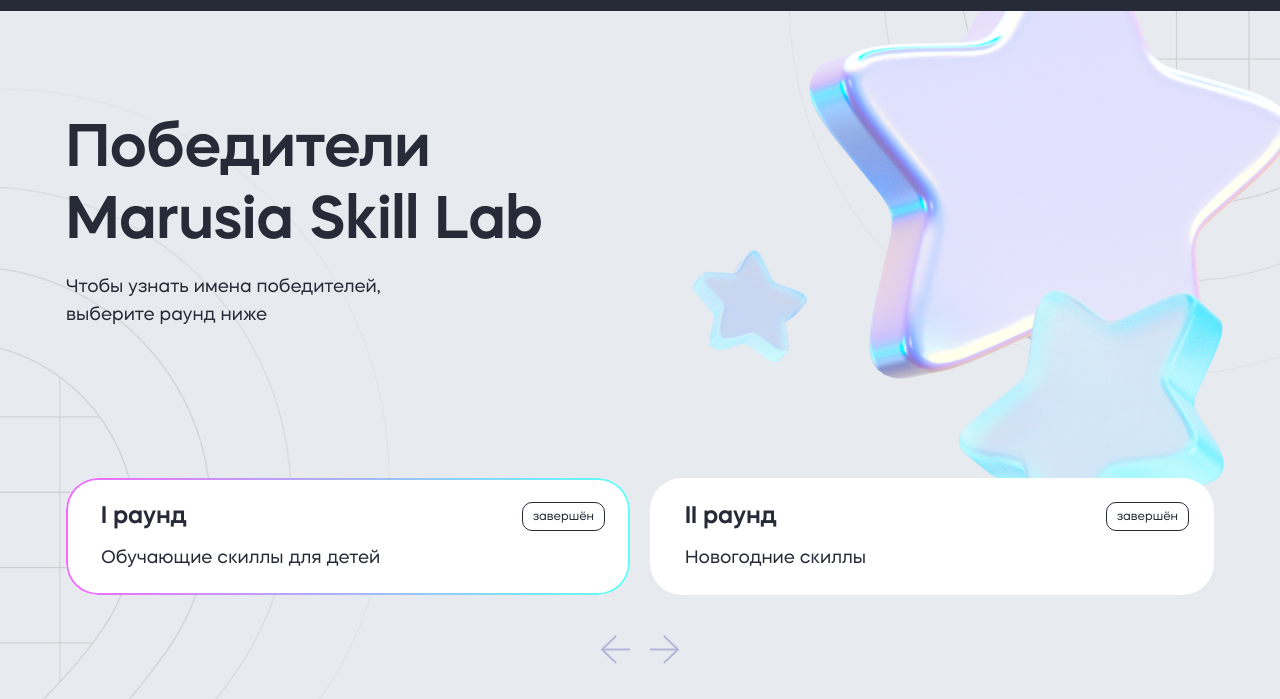
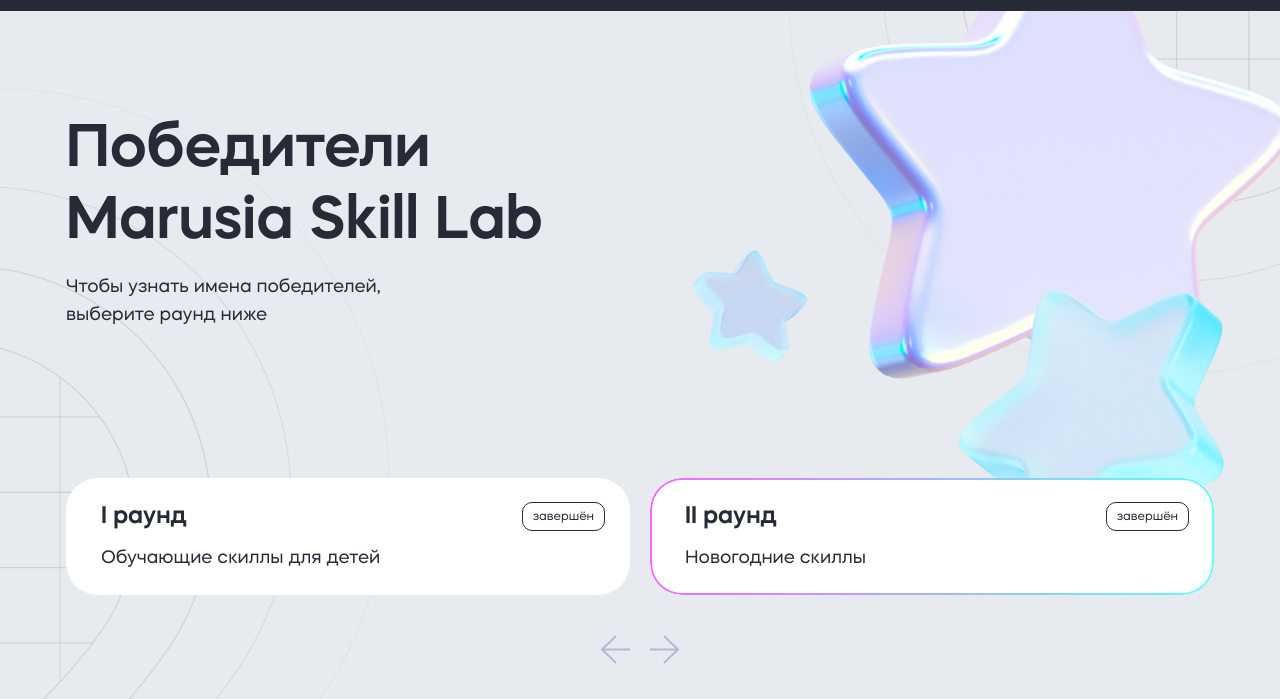
Before and after one commit to Paradigma-digital/marusia-winners, a plain HTML site: page index.html in a window 1280 px wide. Shown: the part 96-795 px from the top of the page. Drawn offline with Linux system fonts and the light colour scheme; some packages are replaced by stand-ins of ours; a script that the page names is missing; a web font is replaced by a local one.

Commit message:
set 2item active

```diff
--- a/css/styles.css
+++ b/css/styles.css
@@ -60,7 +60,9 @@
   min-width: 320px;
   font-style: normal;
   -webkit-font-feature-settings: 'pnum' on, 'lnum' on;
-  font-feature-settings: 'pnum' on, 'lnum' on; }
+  font-feature-settings: 'pnum' on, 'lnum' on;
+  -webkit-tap-highlight-color: transparent;}
+
 
 p {
   margin: 0 0 -29px 0; }
--- a/js/main.js
+++ b/js/main.js
@@ -83,6 +83,8 @@
 		return false;
 
 	});
+
+	document.querySelectorAll('.round-tmb.ajax-link')[1].click();
 
 	// Ajax links END
 
```
